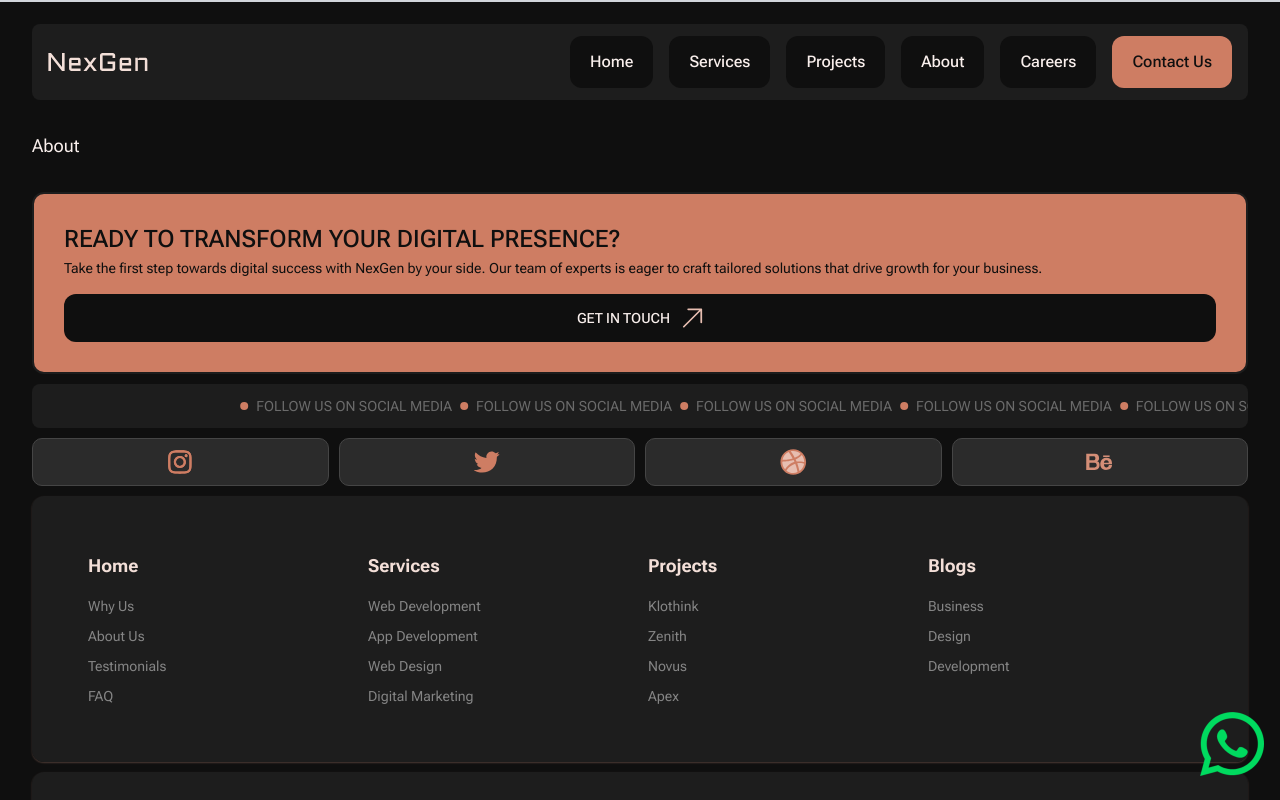
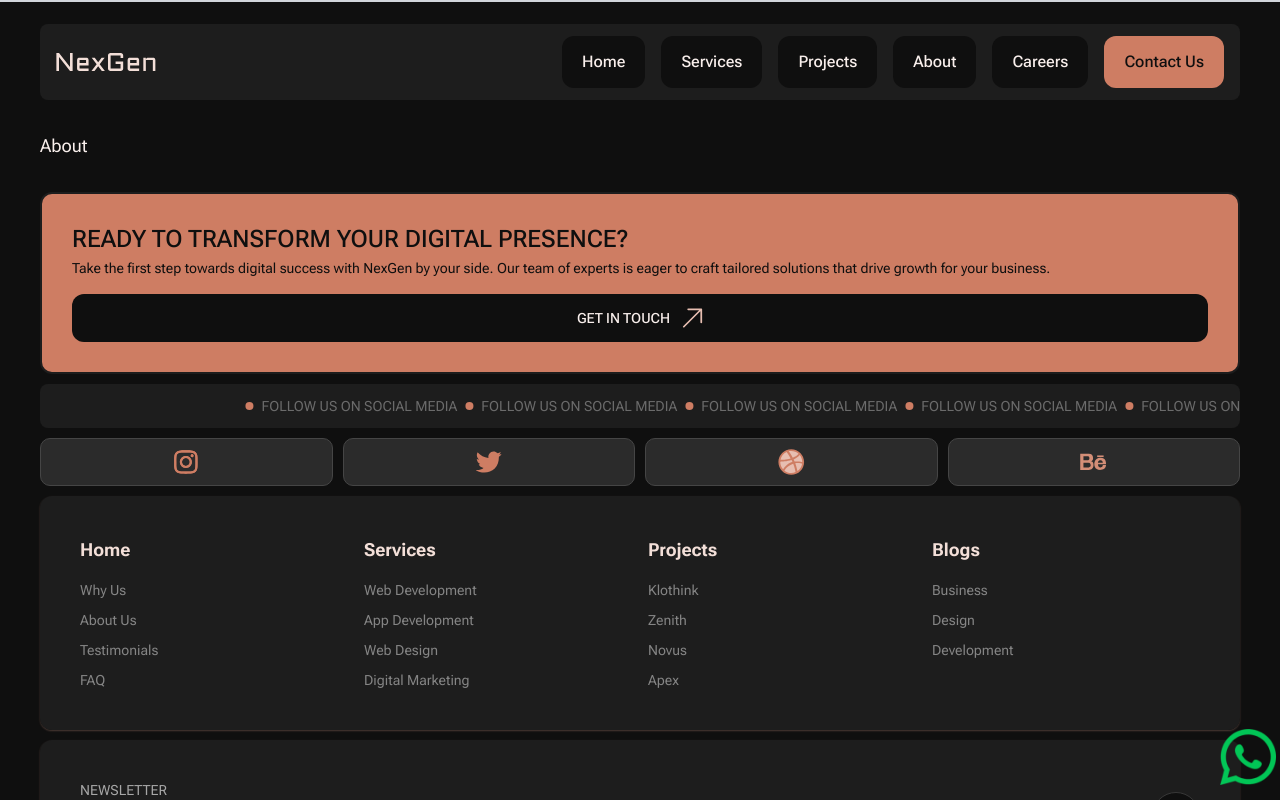
Before and after one commit to alnandoh/company-profile-challenge, a Next.js app: page /about in a window 1280 px wide. Shown: the top 800 px of the page. Built offline with nearby package versions, Linux system fonts and the light colour scheme.

Commit message:
Homepage 90% with video test fix

```diff
--- a/app/components/faq/index.tsx
+++ b/app/components/faq/index.tsx
@@ -36,7 +36,7 @@ export default function Faq() {
       <Card>
         <h2>Frequently Asked Questions</h2>
       </Card>
-      <div className="grid items gap-y-2.5 lg:grid-cols-5 lg:gap-2.5">
+      <div className="grid gap-y-2.5 lg:grid-cols-5 lg:gap-2.5">
         <div className="flex flex-col lg:col-span-3 gap-2.5">
           {faqs.map((faq, index) => (
             <Card key={index}>
@@ -44,7 +44,7 @@ export default function Faq() {
             </Card>
           ))}
         </div>
-        <Card className="col-span-2">
+        <Card className="lg:col-span-2">
           <Form />
         </Card>
       </div>
--- a/app/globals.css
+++ b/app/globals.css
@@ -9,7 +9,7 @@
 
 @layer base{
   body{
-    @apply px-4 bg-dark-800 text-primary-300 flex flex-col justify-center gap-2.5 md:overflow-auto md:px-8 md:gap-8 text-lg scroll-smooth;
+    @apply px-4 bg-dark-800 text-primary-300 flex flex-col justify-center gap-2.5 md:overflow-auto md:px-8 lg:px-10 2xl:px-14 md:gap-8 text-lg scroll-smooth;
   }
   section{
     @apply p-[10px] border-dark-700 border-2 rounded-xl gap-[10px]
--- a/components/CTAButton/index.tsx
+++ b/components/CTAButton/index.tsx
@@ -6,7 +6,7 @@ export default function CTAButton() {
   return (
     <Link
       href="https://wa.me/message/MZ3TNFQEEAV5H1"
-      className="fixed bottom-2 right-1 h-8  w-8 lg:w-16 lg:h-16 lg:right-4 lg:bottom-4 animate-bounce"
+      className="fixed bottom-2 right-1 h-8 w-8 lg:h-10 lg:w-10 xl:w-14 xl:h-14 2xl:right-4 2xl:bottom-4 animate-bounce opacity-90"
       target="_blank"
       rel="noreferrer noopener"
     >
--- a/components/Card/index.tsx
+++ b/components/Card/index.tsx
@@ -20,7 +20,7 @@ export default function Card({ className, children }: CardProps) {
       animate={{ opacity: inView ? 1 : 0, y: inView ? 0 : 50 }}
       transition={{ duration: 0.5, type: "spring", stiffness: 100 }}
       whileHover={{ scale: 1.015 }}
-      className={`${className} p-6 bg-dark-700 rounded-xl flex flex-col gap-5 md:p-14 relative`}
+      className={`${className} p-6 bg-dark-700 rounded-xl flex flex-col gap-5 md:p-8 lg:p-10 relative`}
       ref={ref}
     >
       <div className="absolute inset-0 rounded-xl shadow-sm shadow-primary-600/30 -z-[1]"></div>
--- a/components/Form/index.tsx
+++ b/components/Form/index.tsx
@@ -30,7 +30,7 @@ export default function Form() {
           ></textarea>
         </div>
       </div>
-      <Button text="Send your message" />
+      <Button text="Send your message" href="#" />
     </form>
   );
 }
--- a/components/ScrollToTop/index.tsx
+++ b/components/ScrollToTop/index.tsx
@@ -17,7 +17,7 @@ export default function ScrollToTop() {
   return (
     <button
       onClick={scrollToTop}
-      className={`fixed w-8 h-10 lg:w-16 lg:h-16 flex items-center justify-center bottom-0 left-0 rounded-tr-lg bg-dark-600 transition-opacity ease-out duration-300 ${
+      className={`fixed w-8 h-10 lg:w-10 lg:h-12 xl:w-14 xl:h-14 flex items-center justify-center bottom-0 left-0 rounded-tr-lg bg-dark-600 transition-opacity ease-out duration-300 ${
         isVisible ? "opacity-100" : "opacity-0"
       }`}
     >
```
